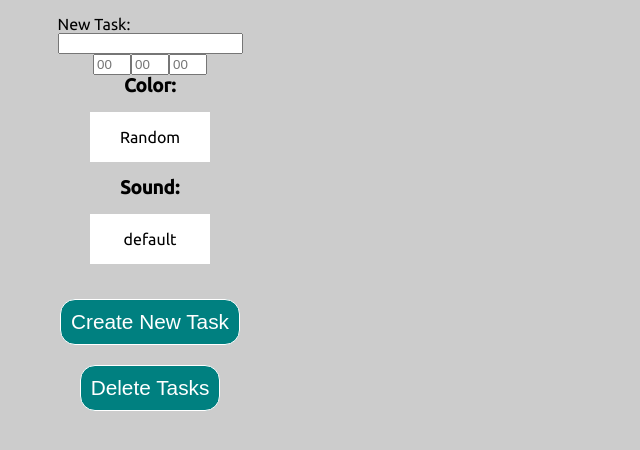
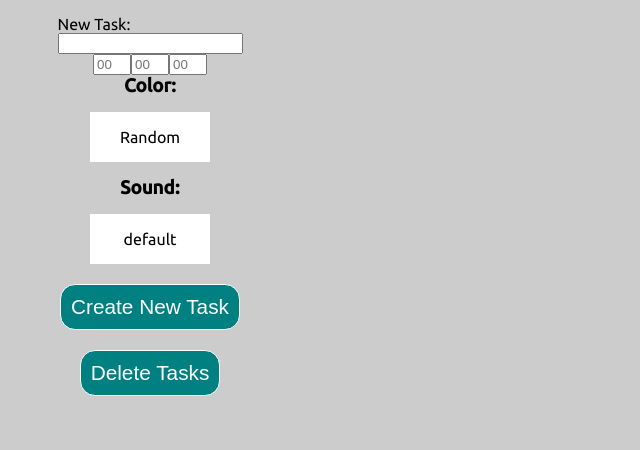
Before and after one commit to TheCodingComposer/TaskFlow, a React (Create React App) app: page / in a window 1280 px wide. Shown: the top 450 px of the page, without its empty margins (0-640 px from the left). Built offline with nearby package versions, Linux system fonts and the light colour scheme.

Commit message:
Update card spacing and new button spacing

```diff
--- a/src/App.css
+++ b/src/App.css
@@ -9,7 +9,7 @@ body {
     font-family: "Ubuntu", sans-serif;
     grid-template-columns: repeat(auto-fill, minmax(300px, 1fr));
     grid-column-gap: 6px;
-    grid-row-gap:6px;
+    grid-row-gap:20px;
 
 }
 
@@ -63,7 +63,7 @@ ul {
 }
 
 .new-task-btn {
-    margin-top: 20px;
+    margin-top: 5px;
 }
 
 
```
